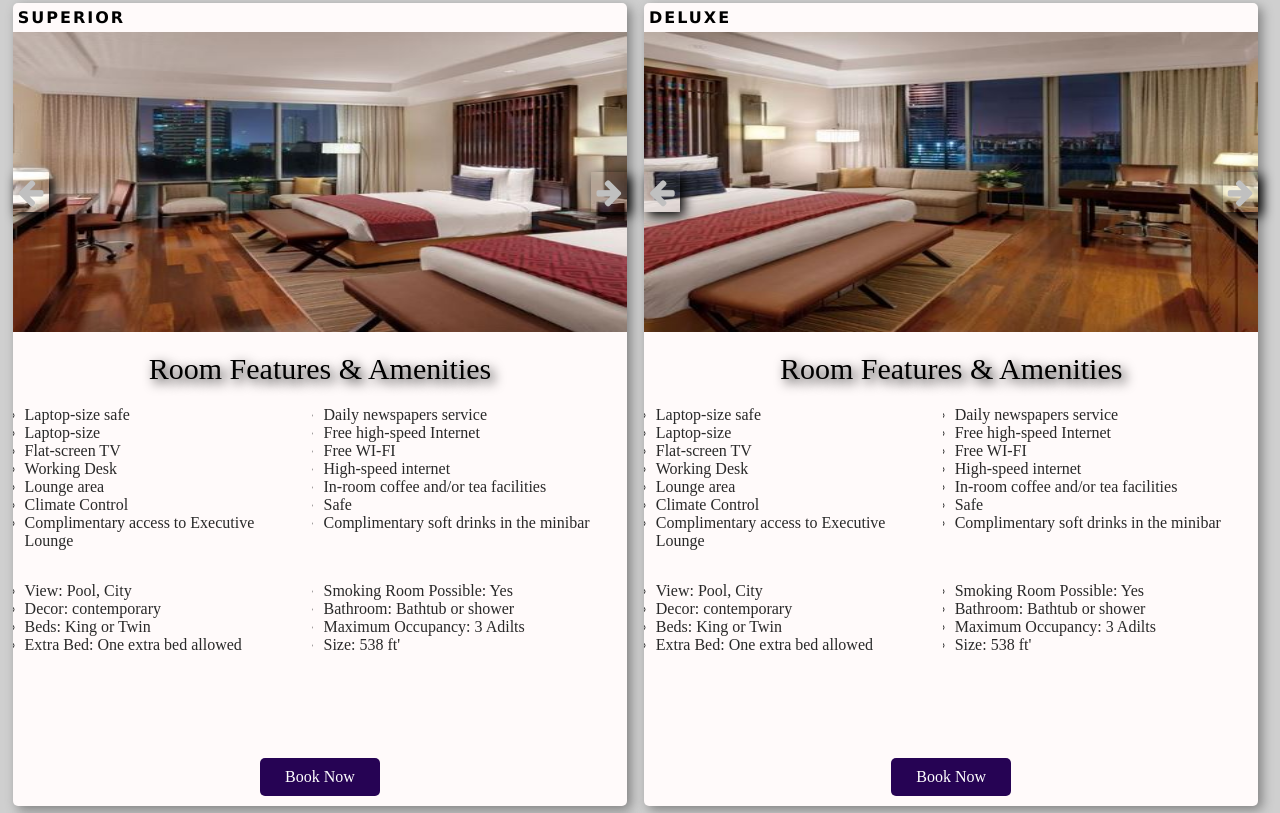
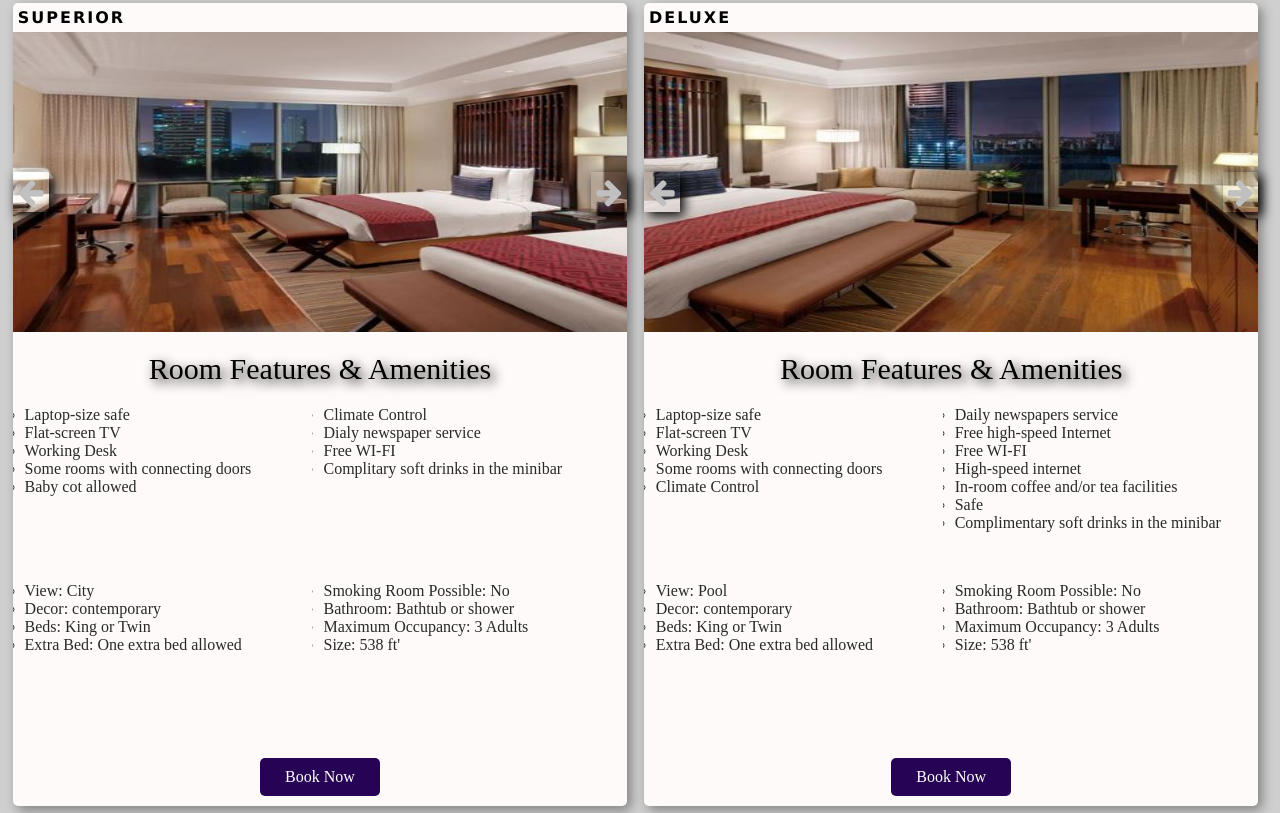
Before and after one commit to montecarlosaadiyat/MONTE-CALS-TERMS, a plain HTML site: page rooms.html in a window 1280 px wide. Shown: the part 369-1182 px from the top of the page. Drawn offline with nearby package versions, Linux system fonts and the light colour scheme.

Commit message:
Update rooms.html

```diff
--- a/rooms.html
+++ b/rooms.html
@@ -57,32 +57,27 @@
             <span class="room-info-title"></span>
             <ul>
               <li>Laptop-size safe</li>
-              <li>Laptop-size </li>
               <li>Flat-screen TV</li>
               <li>Working Desk</li>
-              <li>Lounge area</li>
-              <li>Climate Control</li>
-              <li>Complimentary access to Executive Lounge</li>
+              <li>Some rooms with connecting doors</li>
+              <li>Baby cot allowed</li>
             </ul>
             <ul>
-              <li>Daily newspapers service</li>
-              <li>Free high-speed Internet</li>
+              <li>Climate Control</li>
+              <li>Dialy newspaper service</li>
               <li>Free WI-FI</li>
-              <li>High-speed internet</li>
-              <li>In-room coffee and/or tea facilities</li>
-              <li>Safe</li>
-              <li>Complimentary soft drinks in the minibar</li>
+              <li>Complitary soft drinks in the minibar</li>
             </ul>
             <ul>
-              <li>View: Pool, City</li>
+              <li>View: City</li>
               <li>Decor: contemporary</li>
               <li>Beds: King or Twin</li>
               <li>Extra Bed: One extra bed allowed</li>
             </ul>
             <ul>
-              <li>Smoking Room Possible: Yes</li>
+              <li>Smoking Room Possible: No</li>
               <li>Bathroom: Bathtub or shower</li>
-              <li>Maximum Occupancy: 3 Adilts</li>
+              <li>Maximum Occupancy: 3 Adults</li>
               <li>Size: 538 ft'</li>
             </ul>
             <a class="book-room-btn"></a>
@@ -98,12 +93,10 @@
             <span class="room-info-title"></span>
             <ul>
               <li>Laptop-size safe</li>
-              <li>Laptop-size </li>
-              <li>Flat-screen TV</li>
+              <li>Flat-screen TV </li>
               <li>Working Desk</li>
-              <li>Lounge area</li>
+              <li>Some rooms with connecting doors</li>
               <li>Climate Control</li>
-              <li>Complimentary access to Executive Lounge</li>
             </ul>
             <ul>
               <li>Daily newspapers service</li>
@@ -115,15 +108,15 @@
               <li>Complimentary soft drinks in the minibar</li>
             </ul>
             <ul>
-              <li>View: Pool, City</li>
+              <li>View: Pool</li>
               <li>Decor: contemporary</li>
               <li>Beds: King or Twin</li>
               <li>Extra Bed: One extra bed allowed</li>
             </ul>
             <ul>
-              <li>Smoking Room Possible: Yes</li>
+              <li>Smoking Room Possible: No</li>
               <li>Bathroom: Bathtub or shower</li>
-              <li>Maximum Occupancy: 3 Adilts</li>
+              <li>Maximum Occupancy: 3 Adults</li>
               <li>Size: 538 ft'</li>
             </ul>
             <a class="book-room-btn"></a>
```
